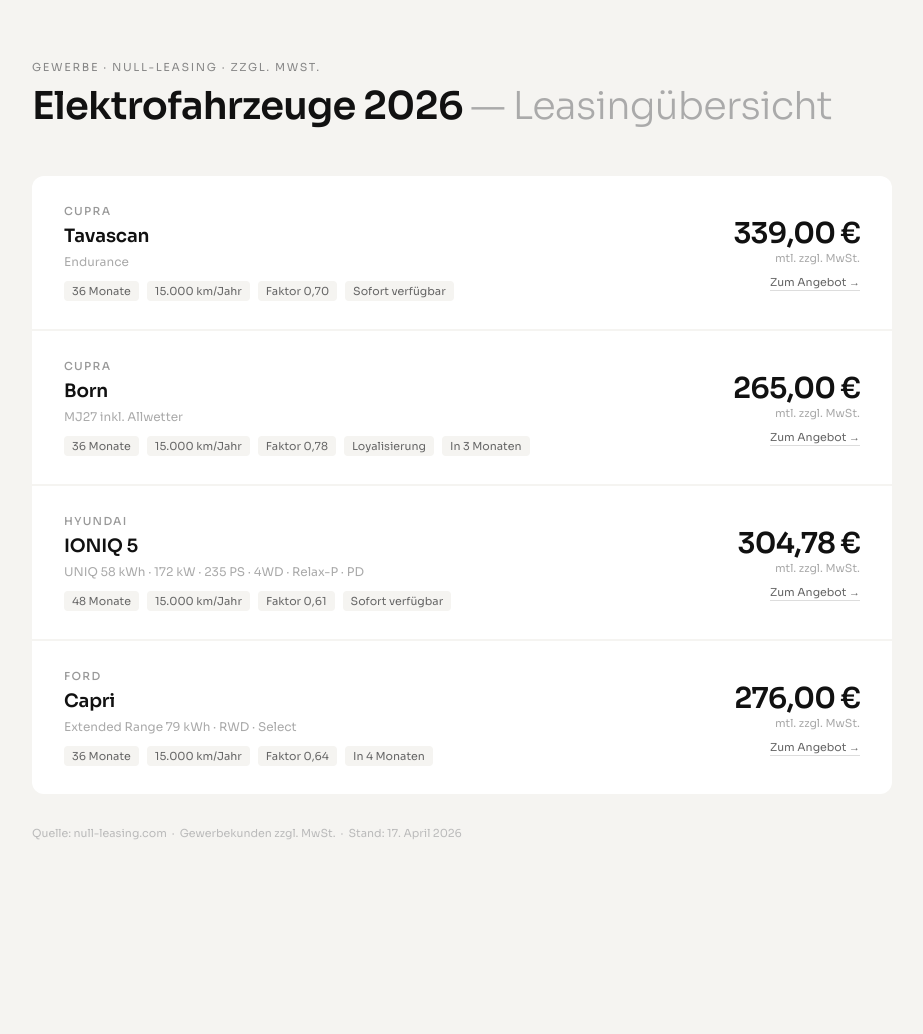
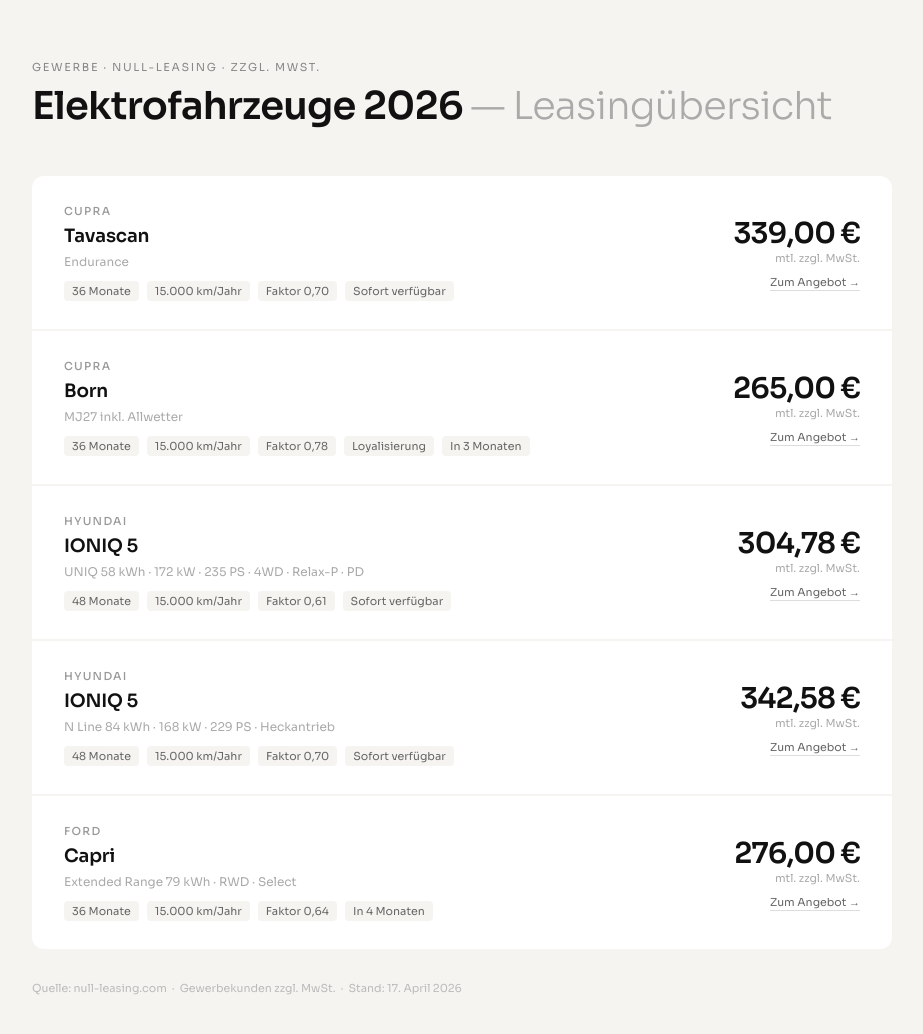
Before and after one commit to alexw611/gewerbeleasing, a plain HTML site: page index.html in a window 1280 px wide. Shown: the whole page, without its empty margins (178-1101 px from the left). Before the commit the page ends 920 px from the top, so only its background shows below. Drawn offline with Linux system fonts and the light colour scheme.

Commit message:
Update index.html

```diff
--- a/index.html
+++ b/index.html
@@ -66,9 +66,11 @@
     }
 
     .card:first-child  { border-radius: 12px 12px 0 0; animation-delay: 0.05s; }
-    .card:last-child   { border-radius: 0 0 12px 12px; animation-delay: 0.2s; }
+    .card:last-child   { border-radius: 0 0 12px 12px; animation-delay: 0.3s; }
     .card:nth-child(2) { animation-delay: 0.1s; }
     .card:nth-child(3) { animation-delay: 0.15s; }
+    .card:nth-child(4) { animation-delay: 0.2s; }
+    .card:nth-child(5) { animation-delay: 0.25s; }
 
     .left { display: flex; flex-direction: column; gap: 6px; }
 
@@ -236,6 +238,27 @@
 
   <div class="card">
     <div class="left">
+      <p class="car-brand">Hyundai</p>
+      <p class="car-name">IONIQ 5</p>
+      <p class="car-variant">N Line 84 kWh · 168 kW · 229 PS · Heckantrieb</p>
+      <div class="tags">
+        <span class="tag">48 Monate</span>
+        <span class="tag">15.000 km/Jahr</span>
+        <span class="tag">Faktor 0,70</span>
+        <span class="tag">Sofort verfügbar</span>
+      </div>
+    </div>
+    <div class="right">
+      <div>
+        <p class="price">342,58 €</p>
+        <p class="price-note">mtl. zzgl. MwSt.</p>
+      </div>
+      <a class="link" href="https://www.null-leasing.com/hyundai-leasing/angebote?lsml=%3A15000&lst=c&lstm=%3A48&vc=Car" target="_blank" rel="noopener">Zum Angebot →</a>
+    </div>
+  </div>
+
+  <div class="card">
+    <div class="left">
       <p class="car-brand">Ford</p>
       <p class="car-name">Capri</p>
       <p class="car-variant">Extended Range 79 kWh · RWD · Select</p>
```
